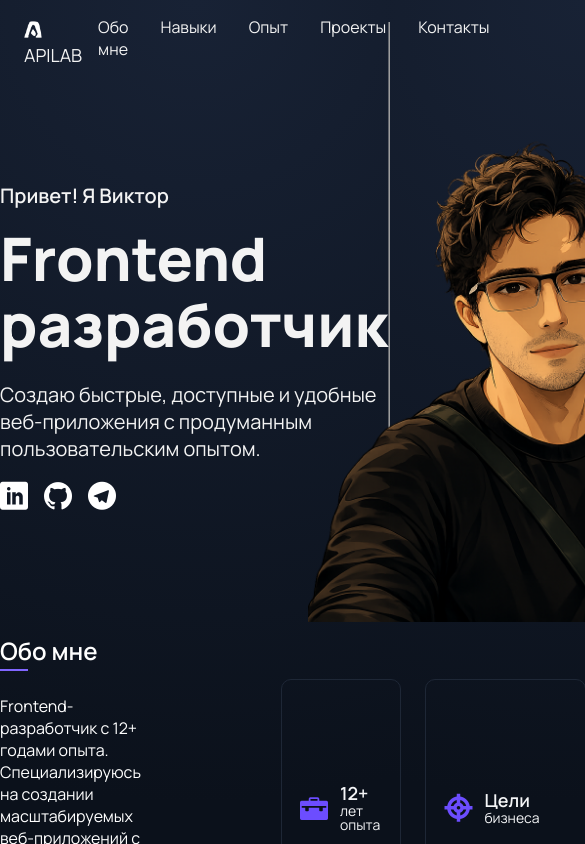
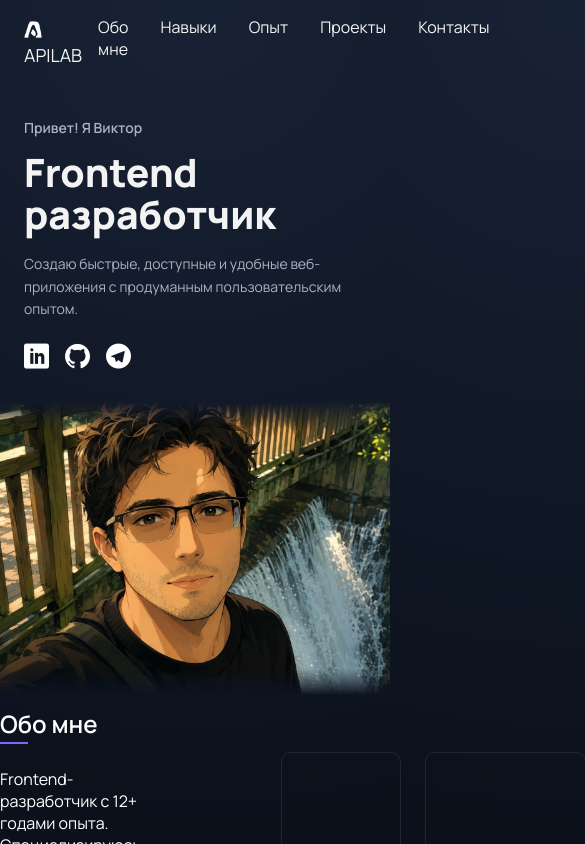
Before and after one commit to apilab-ru/next-apps, a Next.js app in the folder apps/apilab-main/: page / in a window 390 px wide. Shown: the top 844 px of the page, 585 px wide, since content can reach past the window. Built offline with nearby package versions, Linux system fonts and the light colour scheme; grey boxes are pictures that could not be loaded.

Commit message:
intro mobile version

```diff
--- a/apps/apilab-main/src/sections/intro/intro.scss
+++ b/apps/apilab-main/src/sections/intro/intro.scss
@@ -4,6 +4,10 @@
 
   &__main {
     display: flex;
+
+    @media (max-width: 640px) {
+      display: block;
+    }
   }
 
   &__text-container {
@@ -12,29 +16,70 @@
     margin-top: 160px;
     position: relative;
     z-index: 2;
+
+    @media (max-width: 1328px) {
+      margin-left: 24px;
+    }
+
+    @media (max-width: 640px) {
+      display: block;
+      margin-top: 0;
+      padding: 96px 24px 0 0;
+    }
   }
 
   &__text {
     max-width: 400px;
     margin-left: auto;
 
+    @media (max-width: 640px) {
+      max-width: none;
+      margin: 0;
+    }
+
     h1 {
       font-size: 60px;
       font-weight: 800;
       margin: 16px 0;
       line-height: 1.1em;
+
+      @media (max-width: 640px) {
+        max-width: 320px;
+        margin: 14px 0;
+        font-size: clamp(34px, 10vw, 42px);
+        line-height: 1.08;
+      }
     }
 
     h3 {
       font-size: 20px;
       font-weight: 600;
       margin: 0;
+
+      @media (max-width: 640px) {
+        color: var(--color-text-secondary);
+        font-size: 14px;
+      }
     }
   }
 
   &__desc {
     font-size: 20px;
     margin-top: 24px;
+
+    @media (max-width: 640px) {
+      max-width: 330px;
+      margin: 18px 0 0;
+      color: var(--color-text-secondary);
+      font-size: 14px;
+      line-height: 1.6;
+    }
+  }
+
+  &__links {
+    @media (max-width: 640px) {
+      margin-top: 24px;
+    }
   }
 
   &__background {
@@ -48,16 +93,36 @@
       black 45%,
       black 100%
     );
+
+    @media (max-width: 640px) {
+      width: 100%;
+      height: auto;
+      aspect-ratio: 4 / 3;
+      margin-top: 30px;
+      background-image: url('/img/me@1200.jpg');
+      background-position: center 42%;
+      mask-image: linear-gradient(
+        to bottom,
+        transparent 0%,
+        black 9%,
+        black 91%,
+        transparent 100%
+      );
+    }
   }
 
   &__photo {
+    position: absolute;
+    bottom: 0;
+    left: calc(100% - 80px);
+    width: 400px;
+    height: 500px;
     background-image: url('/img/photo.png');
     background-size: cover;
-    width: 400px;
-    height: 500px;
-    position: absolute;
-    left: calc(100% - 80px);
-    bottom: 0;
+
+    @media (max-width: 640px) {
+      display: none;
+    }
   }
 
   &__link {
@@ -67,6 +132,10 @@
     display: inline-block;
     color: #fff;
     text-decoration: none;
+
+    @media (max-width: 640px) {
+      font-size: 25px;
+    }
 
     & + & {
       margin-left: 16px;
--- a/apps/apilab-main/src/sections/intro/intro.tsx
+++ b/apps/apilab-main/src/sections/intro/intro.tsx
@@ -17,7 +17,7 @@ const links = [
 
 export function Intro() {
   return (
-    <section className="intro">
+    <section className="intro" id="intro" data-scroll-section>
       <div className="intro__main">
         <div className="intro__text-container">
           <div className="intro__text">
```
